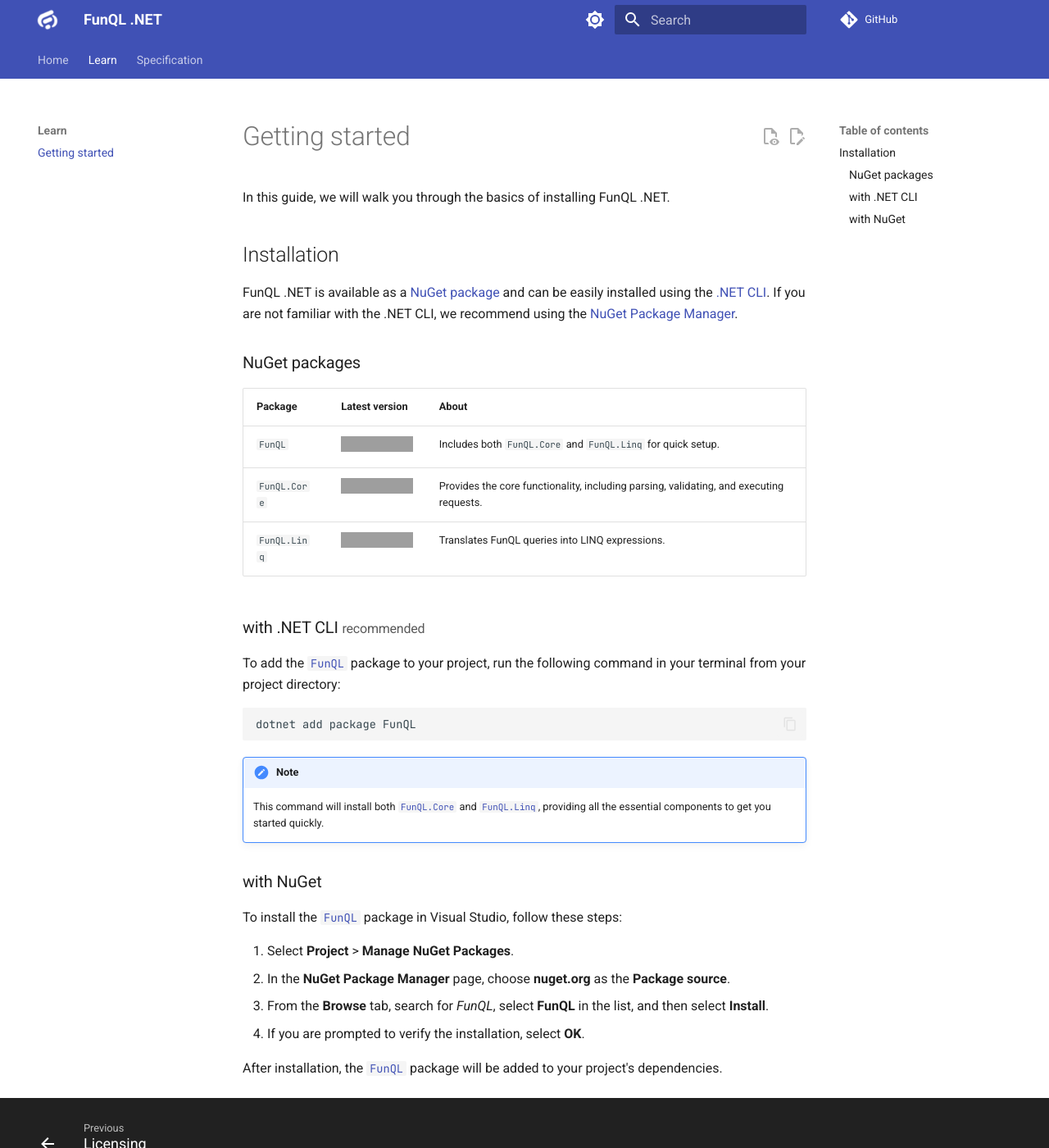
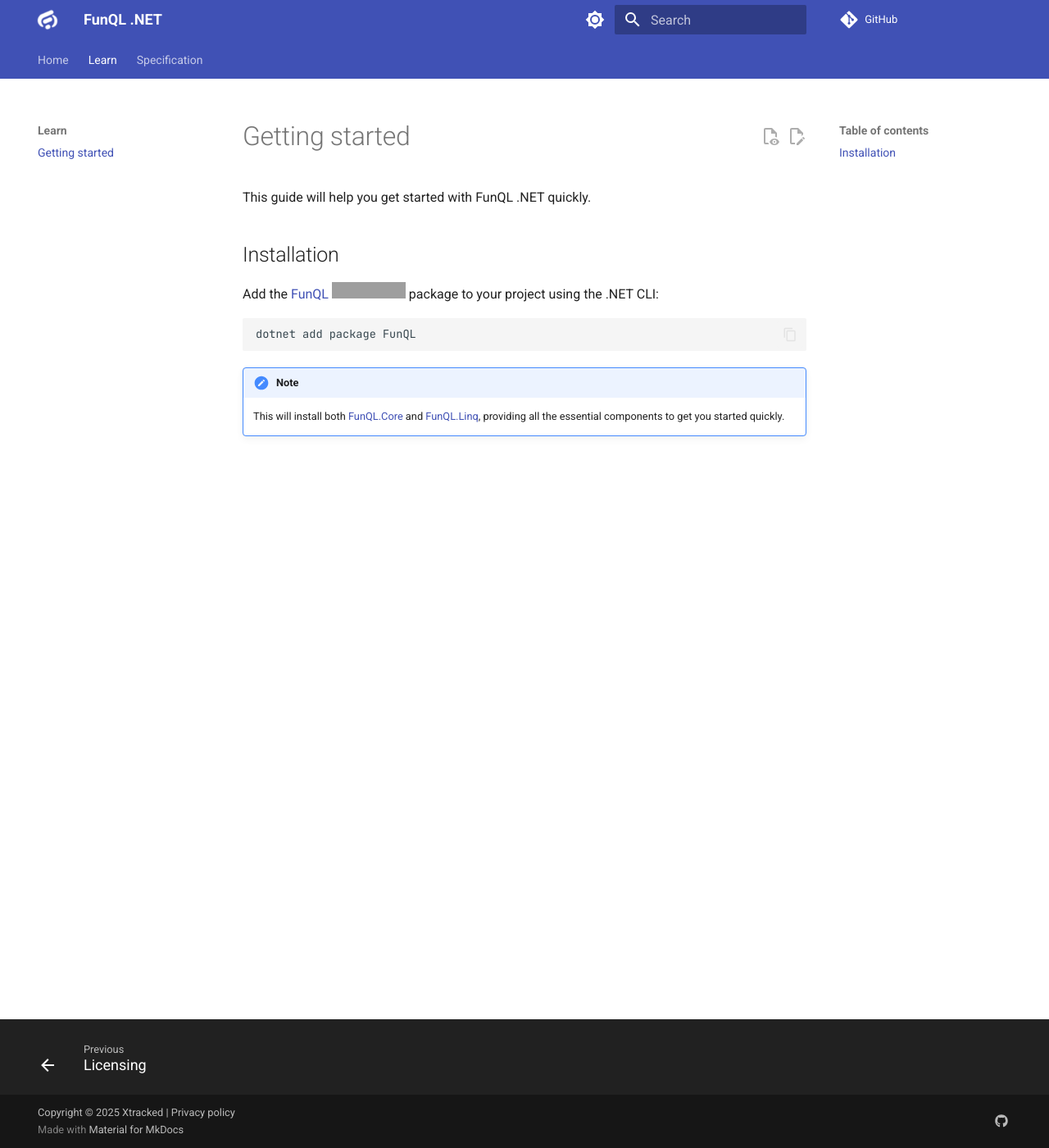
Before and after one commit to funql/funql-dotnet, an MkDocs documentation site: the page built from docs/learn/getting-started.md, in a window 1280 px wide and 1400 px high. Shown: the whole window at 82% size. Built offline with MkDocs 1.6.1 and Material for MkDocs 9.7.7, drawn with Linux system fonts in a browser that asks for light colours; comment, search, counter and statistics services are not loaded; grey boxes are pictures that could not be loaded.

Commit message:
Update getting-started.md

````diff
--- a/docs/learn/getting-started.md
+++ b/docs/learn/getting-started.md
@@ -1,25 +1,11 @@
 # Getting started
 
-In this guide, we will walk you through the basics of installing FunQL .NET.
+This guide will help you get started with FunQL .NET quickly.
 
 ## Installation
 
-FunQL .NET is available as a [NuGet package](#nuget-packages) and can be easily installed using the
-[.NET CLI](#with-dotnet-cli). If you are not familiar with the .NET CLI, we recommend using the
-[NuGet Package Manager](#with-nuget).
-
-### NuGet packages
-
-| Package      | Latest version                                                                                   | About                                                                                   |
-|--------------|--------------------------------------------------------------------------------------------------|-----------------------------------------------------------------------------------------|
-| `FunQL`      | [![NuGet](https://img.shields.io/nuget/v/FunQL)](https://www.nuget.org/packages/FunQL)           | Includes both `FunQL.Core` and `FunQL.Linq` for quick setup.                            |
-| `FunQL.Core` | [![NuGet](https://img.shields.io/nuget/v/FunQL.Core)](https://www.nuget.org/packages/FunQL.Core) | Provides the core functionality, including parsing, validating, and executing requests. |
-| `FunQL.Linq` | [![NuGet](https://img.shields.io/nuget/v/FunQL.Linq)](https://www.nuget.org/packages/FunQL.Linq) | Translates FunQL queries into LINQ expressions.                                         |
-
-### with .NET CLI <small>recommended</small> { #with-dotnet-cli data-toc-label="with .NET CLI" }
-
-To add the [`FunQL`](https://www.nuget.org/packages/FunQL) package to your project, run the following command in your
-terminal from your project directory:
+Add the [FunQL ![NuGet](https://img.shields.io/nuget/v/FunQL)](https://www.nuget.org/packages/FunQL) package to your
+project using the .NET CLI:
 
 ```shell
 dotnet add package FunQL
@@ -27,17 +13,5 @@
 
 !!! note
 
-    This command will install both [`FunQL.Core`](https://www.nuget.org/packages/FunQL.Core) and [`FunQL.Linq`](
+    This will install both [FunQL.Core](https://www.nuget.org/packages/FunQL.Core) and [FunQL.Linq](
     https://www.nuget.org/packages/FunQL.Linq), providing all the essential components to get you started quickly.
-
-### with NuGet { #with-nuget }
-
-To install the [`FunQL`](https://www.nuget.org/packages/FunQL) package in Visual Studio, follow these steps:
-
-1. Select **Project** > **Manage NuGet Packages**.
-2. In the **NuGet Package Manager** page, choose **nuget.org** as the **Package source**.
-3. From the **Browse** tab, search for *FunQL*, select **FunQL** in the list, and then select **Install**.
-4. If you are prompted to verify the installation, select **OK**.
-
-After installation, the [`FunQL`](https://www.nuget.org/packages/FunQL) package will be added to your project's
-dependencies.
````
